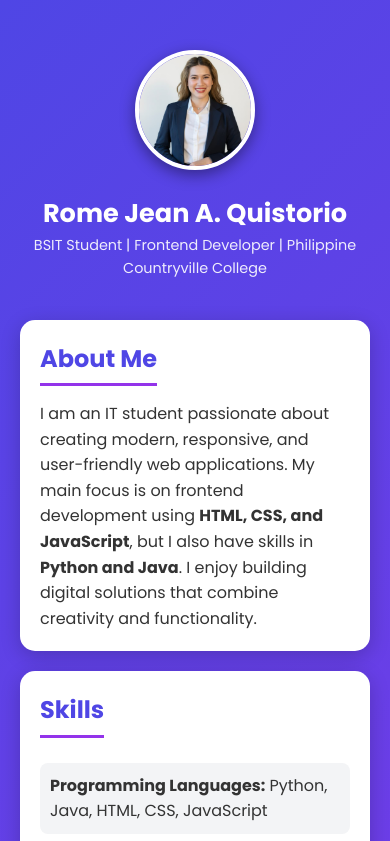
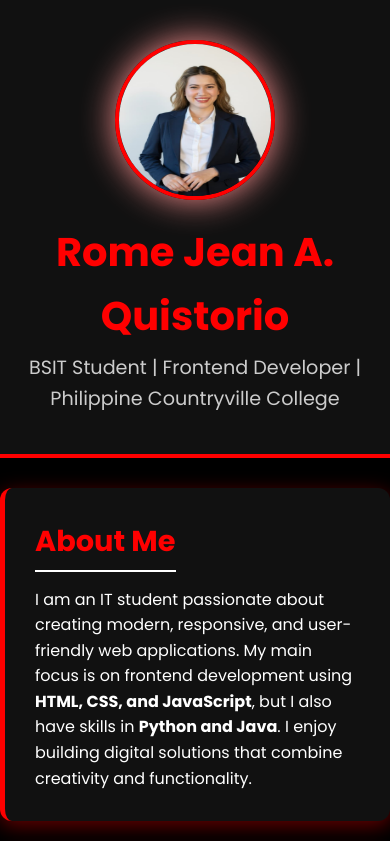
Before and after one commit to shem543/romejean-portfolio, a plain HTML site: page index.html in a window 390 px wide. Shown: the top 841 px of the page. Drawn offline with Linux system fonts and the light colour scheme.

Commit message:
Update index.html

```diff
--- a/index.html
+++ b/index.html
@@ -15,51 +15,74 @@
     }
 
     body {
-      background: linear-gradient(135deg, #4f46e5, #9333ea);
+      background: #000;
       color: #fff;
       line-height: 1.6;
     }
 
     header {
-      text-align: center;
-      padding: 50px 20px 20px;
+      display: flex;
+      align-items: center;
+      justify-content: center;
+      flex-wrap: wrap;
+      background: #111;
+      padding: 40px 20px;
+      border-bottom: 4px solid red;
     }
 
     header img {
-      width: 150px;
-      height: 150px;
-      object-fit: cover;
+      width: 160px;
+      height: 160px;
       border-radius: 50%;
-      border: 4px solid #fff;
-      margin-bottom: 15px;
-      box-shadow: 0px 5px 15px rgba(0,0,0,0.4);
+      border: 4px solid red;
+      margin-right: 30px;
+      box-shadow: 0 0 25px rgba(255,0,0,0.7), 0 0 40px rgba(255,255,255,0.3);
+      animation: pulse 3s infinite alternate;
+    }
+
+    @keyframes pulse {
+      0% { box-shadow: 0 0 25px red; }
+      100% { box-shadow: 0 0 40px white; }
+    }
+
+    header .intro {
+      max-width: 500px;
     }
 
     header h1 {
       font-size: 2.5rem;
+      color: red;
       font-weight: 700;
     }
 
     header p {
       font-size: 1.2rem;
-      opacity: 0.9;
+      color: #ccc;
+      margin-top: 5px;
     }
 
     section {
-      background: #fff;
-      color: #333;
+      background: #111;
+      color: #fff;
       margin: 30px auto;
       padding: 30px;
-      border-radius: 15px;
-      max-width: 900px;
-      box-shadow: 0px 5px 20px rgba(0,0,0,0.2);
+      border-radius: 12px;
+      max-width: 1000px;
+      box-shadow: 0px 5px 20px rgba(255,0,0,0.4);
+      border-left: 5px solid red;
+      transition: transform 0.3s ease, box-shadow 0.3s ease;
+    }
+
+    section:hover {
+      transform: translateY(-5px);
+      box-shadow: 0px 10px 30px rgba(255,0,0,0.6);
     }
 
     section h2 {
-      color: #4f46e5;
+      color: red;
       margin-bottom: 15px;
       font-size: 1.8rem;
-      border-bottom: 3px solid #9333ea;
+      border-bottom: 2px solid #fff;
       display: inline-block;
       padding-bottom: 5px;
     }
@@ -71,23 +94,26 @@
     ul li {
       margin: 10px 0;
       padding: 10px;
-      background: #f3f4f6;
-      border-radius: 8px;
+      background: #222;
+      border-left: 4px solid red;
+      border-radius: 5px;
     }
 
     .contact a {
       display: inline-block;
-      margin: 10px;
+      margin: 10px 10px 0 0;
       padding: 10px 20px;
       border-radius: 30px;
-      background: #4f46e5;
+      background: red;
       color: #fff;
+      font-weight: bold;
       text-decoration: none;
       transition: 0.3s;
     }
 
     .contact a:hover {
-      background: #9333ea;
+      background: #fff;
+      color: #000;
     }
 
     footer {
@@ -95,58 +121,32 @@
       padding: 20px;
       margin-top: 20px;
       font-size: 0.9rem;
-      opacity: 0.8;
+      background: #111;
+      border-top: 4px solid red;
     }
 
-    /* ---------- Responsive Design ---------- */
+    /* Responsive */
     @media (max-width: 768px) {
-      header h1 {
-        font-size: 2rem;
+      header {
+        flex-direction: column;
+        text-align: center;
       }
-
-      header p {
-        font-size: 1rem;
+      header img {
+        margin: 0 0 20px 0;
       }
-
-      section {
-        margin: 20px;
-        padding: 20px;
-      }
-
-      section h2 {
-        font-size: 1.5rem;
-      }
-    }
-
-    @media (max-width: 480px) {
-      header img {
-        width: 120px;
-        height: 120px;
-      }
-
-      header h1 {
-        font-size: 1.6rem;
-      }
-
-      header p {
-        font-size: 0.9rem;
-      }
-
-      .contact a {
-        display: block;
-        margin: 10px auto;
-        width: 80%;
-        text-align: center;
+      header .intro {
+        max-width: 100%;
       }
     }
   </style>
 </head>
 <body>
   <header>
-    <!-- Place your image in the same folder as this HTML file and rename it to profile.jpg -->
-    <img src="4f23bde5-d5f5-4cbd-9575-b7187a683848.jpeg">
-    <h1>Rome Jean A. Quistorio</h1>
-    <p>BSIT Student | Frontend Developer | Philippine Countryville College</p>
+    <img src="https://github.com/shem543/romejean-portfolio/blob/main/4f23bde5-d5f5-4cbd-9575-b7187a683848.jpeg">
+    <div class="intro">
+      <h1>Rome Jean A. Quistorio</h1>
+      <p>BSIT Student | Frontend Developer | Philippine Countryville College</p>
+    </div>
   </header>
 
   <section>
```
